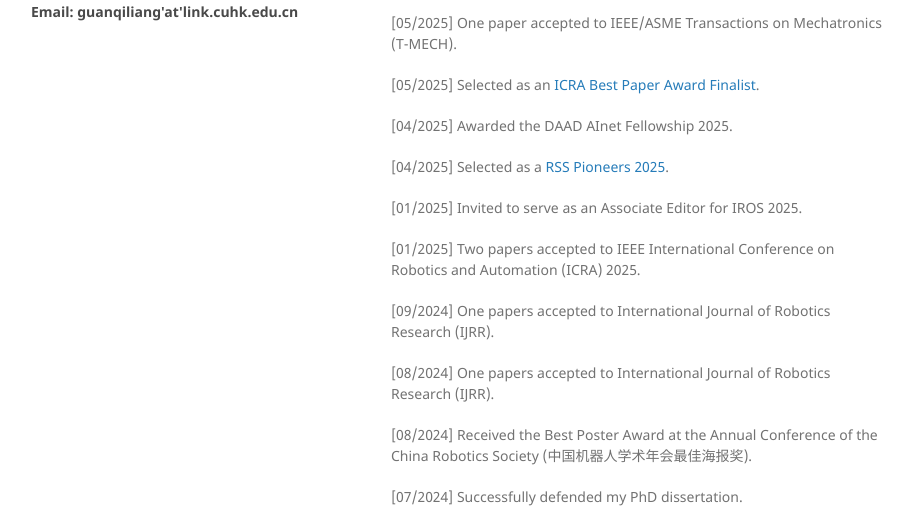
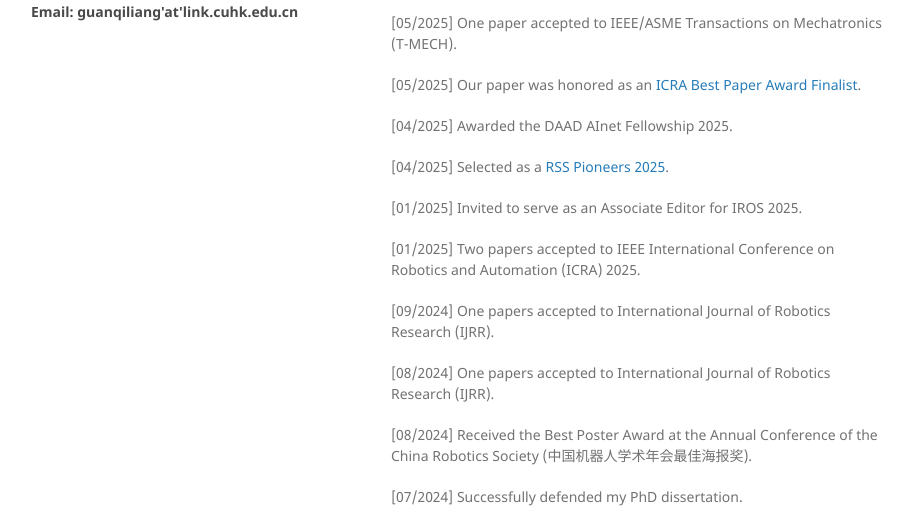
Before and after one commit to guanqiliang/guanqiliang.github.com, a Jekyll site: the page built from index.md, in a window 1280 px wide and 900 px high, cut to the strip 376-900 px from the top of the window. Shown: the whole strip, without its empty margins (179-1091 px from the left). Built offline with Jekyll 4.4.1, drawn with Linux system fonts in a browser that asks for light colours; our own code applies the rules of GitHub Pages for plain Markdown files.

Commit message:
Update index.md

```diff
--- a/index.md
+++ b/index.md
@@ -10,7 +10,7 @@ Hello, I am currently a researcher with the TAMS Group at the University of Hamb
 
 [05/2025] One paper accepted to IEEE/ASME Transactions on Mechatronics (T-MECH).
 
-[05/2025] Selected as an [ICRA Best Paper Award Finalist](https://2025.ieee-icra.org/program/awards-and-finalists/).
+[05/2025] Our paper was honored as an [ICRA Best Paper Award Finalist](https://2025.ieee-icra.org/program/awards-and-finalists/).
 
 [04/2025] Awarded the DAAD AInet Fellowship 2025.
 
```
